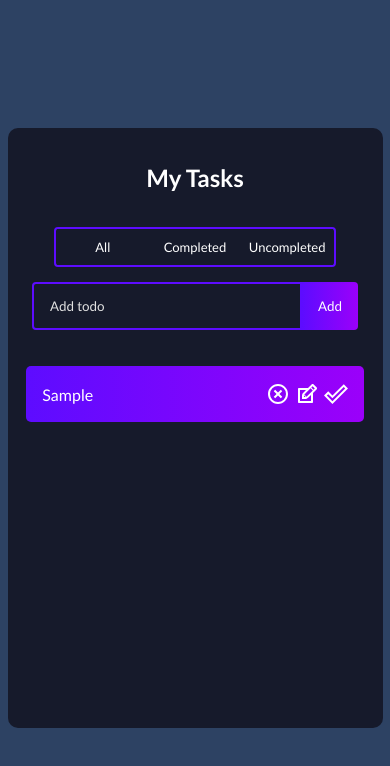
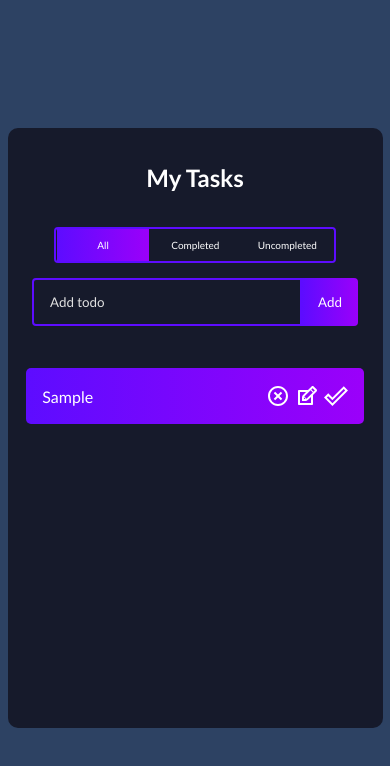
Before and after one commit to Rasool-Karami1994/react-todolist-app, a React (Create React App) app: page / in a window 390 px wide. Both pictures are taken after typing "Sample" into the empty fields and a click on the button "Add". Shown: the top 766 px of the page. Built offline with nearby package versions, Linux system fonts and the light colour scheme.

Commit message:
active-filter-style added

```diff
--- a/package.json
+++ b/package.json
@@ -3,9 +3,6 @@
   "version": "0.1.0",
   "private": true,
   "dependencies": {
-    "@testing-library/jest-dom": "^5.16.4",
-    "@testing-library/react": "^13.3.0",
-    "@testing-library/user-event": "^13.5.0",
     "react": "^18.1.0",
     "react-dom": "^18.1.0",
     "react-icons": "^4.4.0",
--- a/src/App.css
+++ b/src/App.css
@@ -72,57 +72,43 @@ h1 {
 }
 
 .todo-input.edit {
-  border: 2px solid #149fff;
+  border: 2px solid #5d0cff;
 }
 
 .todo-button.edit {
   background: linear-gradient(
     90deg,
-    rgba(20, 159, 255, 1) 0%,
-    rgba(17, 122, 255, 1) 100%
+    rgba(93, 12, 255, 1) 0%,
+    rgba(155, 0, 250, 1) 100%
   );
   padding: 16px 22px;
+}
+
+@media screen and (max-width: 530px) {
+  .todo-input.edit {
+    border: 2px solid #5d0cff;
+    padding: 13px 31px 13px 15px;
+  }
+  .todo-button.edit {
+    padding: 15px;
+  }
 }
 
 .todo-row {
   display: flex;
   justify-content: space-between;
   align-items: center;
-  margin: 4px auto;
+  margin: 10px auto;
   color: #fff;
   background: linear-gradient(
     90deg,
-    rgba(255, 118, 20, 1) 0%,
-    rgba(255, 84, 17, 1) 100%
+    rgba(93, 12, 255, 1) 0%,
+    rgba(155, 0, 250, 1) 100%
   );
 
   padding: 16px;
   border-radius: 5px;
   width: 90%;
-}
-
-.todo-row:nth-child(4n + 1) {
-  background: linear-gradient(
-    90deg,
-    rgba(93, 12, 255, 1) 0%,
-    rgba(155, 0, 250, 1) 100%
-  );
-}
-
-.todo-row:nth-child(4n + 2) {
-  background: linear-gradient(
-    90deg,
-    rgba(255, 12, 241, 1) 0%,
-    rgba(250, 0, 135, 1) 100%
-  );
-}
-
-.todo-row:nth-child(4n + 3) {
-  background: linear-gradient(
-    90deg,
-    rgba(20, 159, 255, 1) 0%,
-    rgba(17, 122, 255, 1) 100%
-  );
 }
 
 .icons {
@@ -156,7 +142,7 @@ h1 {
   width: 75%;
   align-self: center;
 }
-.filters button {
+.filters-button {
   box-sizing: border-box;
   display: flex;
   justify-content: center;
@@ -169,16 +155,44 @@ h1 {
   text-align: center;
   width: 33%;
   padding: 10px;
+  margin: 0;
 }
 @media screen and (max-width: 530px) {
-  .filters button {
-    font-size: small;
+  .filters-button {
+    font-size: 10px;
   }
 }
-.filters button:hover {
+.filters-button:hover {
+  background: linear-gradient(
+    90deg,
+    rgb(108, 38, 247) 0%,
+    rgba(155, 0, 250, 1) 100%
+  );
+  opacity: 0.9;
+  transform: scale(0.97);
+}
+.active-filter {
+  box-sizing: border-box;
+  display: flex;
+  justify-content: center;
+  align-items: center;
+  cursor: pointer;
+  border: none;
+  color: #fff;
+  outline: none;
+  text-align: center;
+  width: 33.3%;
+  padding: 10px;
   background: linear-gradient(
     90deg,
     rgba(93, 12, 255, 1) 0%,
     rgba(155, 0, 250, 1) 100%
   );
+  margin: 0;
+  outline: 0;
 }
+@media screen and (max-width: 530px) {
+  .active-filter {
+    font-size: 10px;
+  }
+}
--- a/src/components/StatusFilters.js
+++ b/src/components/StatusFilters.js
@@ -1,9 +1,26 @@
 const StatusFilters = ({ status, onSelect }) => {
   return (
     <div onClick={onSelect} value={status} className="filters">
-      <button value="All">All</button>
-      <button value="Completed">Completed</button>
-      <button value="Uncompleted">Uncompleted</button>
+      <button
+        className={status === "All" ? "active-filter" : "filters-button"}
+        value="All"
+      >
+        All
+      </button>
+      <button
+        className={status === "Completed" ? "active-filter" : "filters-button"}
+        value="Completed"
+      >
+        Completed
+      </button>
+      <button
+        className={
+          status === "Uncompleted" ? "active-filter" : "filters-button"
+        }
+        value="Uncompleted"
+      >
+        Uncompleted
+      </button>
     </div>
   );
 };
--- a/src/components/TodoApp.js
+++ b/src/components/TodoApp.js
@@ -46,7 +46,6 @@ const TodoApp = () => {
 
   const filterHandler = (e) => {
     setStatus(e.target.value);
-
     filterTodos(e.target.value);
     console.log(e.target.value);
   };
```
